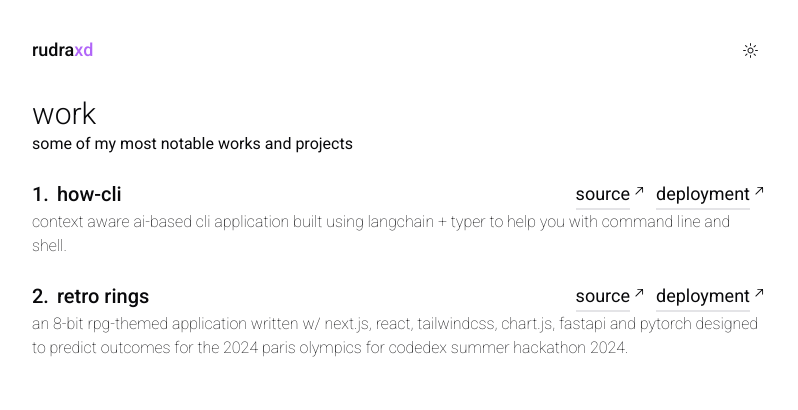
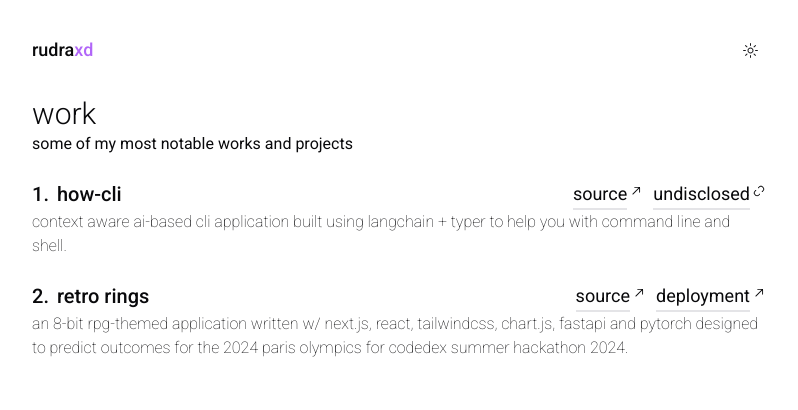
Before and after one commit to FireHead90544/w3, a Next.js app: page /work in a window 1280 px wide. Shown: the top 410 px of the page, without its empty margins (240-1038 px from the left). Built offline with nearby package versions, Linux system fonts and the light colour scheme.

Commit message:
feat: modularize everything

```diff
--- a/app/work/page.tsx
+++ b/app/work/page.tsx
@@ -1,44 +1,21 @@
-import { Button } from "@/components/ui/button";
-import Link from "next/link";
-import InternalLink from "@/components/(misc)/InternalLink";
+import ProjectItem from "@/components/(work)/ProjectItem";
+import data from "@/content/work/projects.json";
 
 export default function Home() {
+	const projects = data.projects.sort((a, b) => new Date(b.released_by).getTime() - new Date(a.released_by).getTime());
 	return (
 		<div className="flex flex-col space-y-6 my-4 w-full">
 			<div className="flex flex-col">
 				<h1 className="text-3xl font-light">work</h1>
 				<span>some of my most notable works and projects</span>
 			</div>
-			<div className="flex flex-col space-y-3">
-				<div className="flex flex-col">
-					<div className="flex justify-between text-xl">
-                        <div className="space-x-2">
-                            <span className="font-medium">1.</span>
-                            <span className="font-medium">how-cli</span>
-                        </div>
-                        <div className="space-x-2 text-sm sm:text-lg">
-                            <InternalLink href="/" text="source" />
-                            <InternalLink href="/" text="deployment" />
-                        </div>
-					</div>
-					<span className="font-extralight">context aware ai-based cli application built using langchain + typer to help you with command line and shell.</span>
-				</div>
-			</div>
-            <div className="flex flex-col space-y-3">
-				<div className="flex flex-col">
-					<div className="flex justify-between text-xl">
-                        <div className="space-x-2">
-                            <span className="font-medium">2.</span>
-                            <span className="font-medium">retro rings</span>
-                        </div>
-                        <div className="space-x-2 text-sm sm:text-lg">
-                            <InternalLink href="/" text="source" />
-                            <InternalLink href="/" text="deployment" />
-                        </div>
-					</div>
-					<span className="font-extralight">an 8-bit rpg-themed application written w/ next.js, react, tailwindcss, chart.js, fastapi and pytorch designed to predict outcomes for the 2024 paris olympics for codedex summer hackathon 2024.</span>
-				</div>
-			</div>
+			<ol className="space-y-6">
+				{projects.map((project, idx) => (
+					<li key={idx}>
+						<ProjectItem project={project} id={idx+1} />
+					</li>
+				))}
+			</ol>
 		</div>
 	);
 }
```
